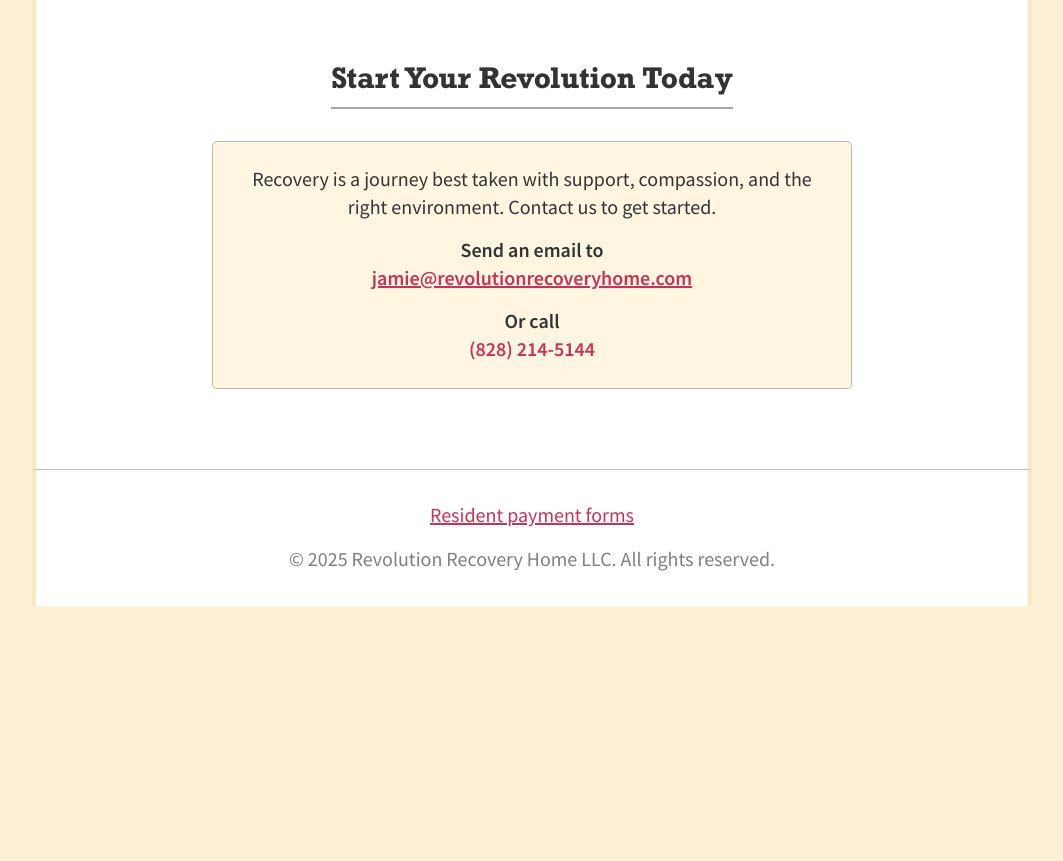
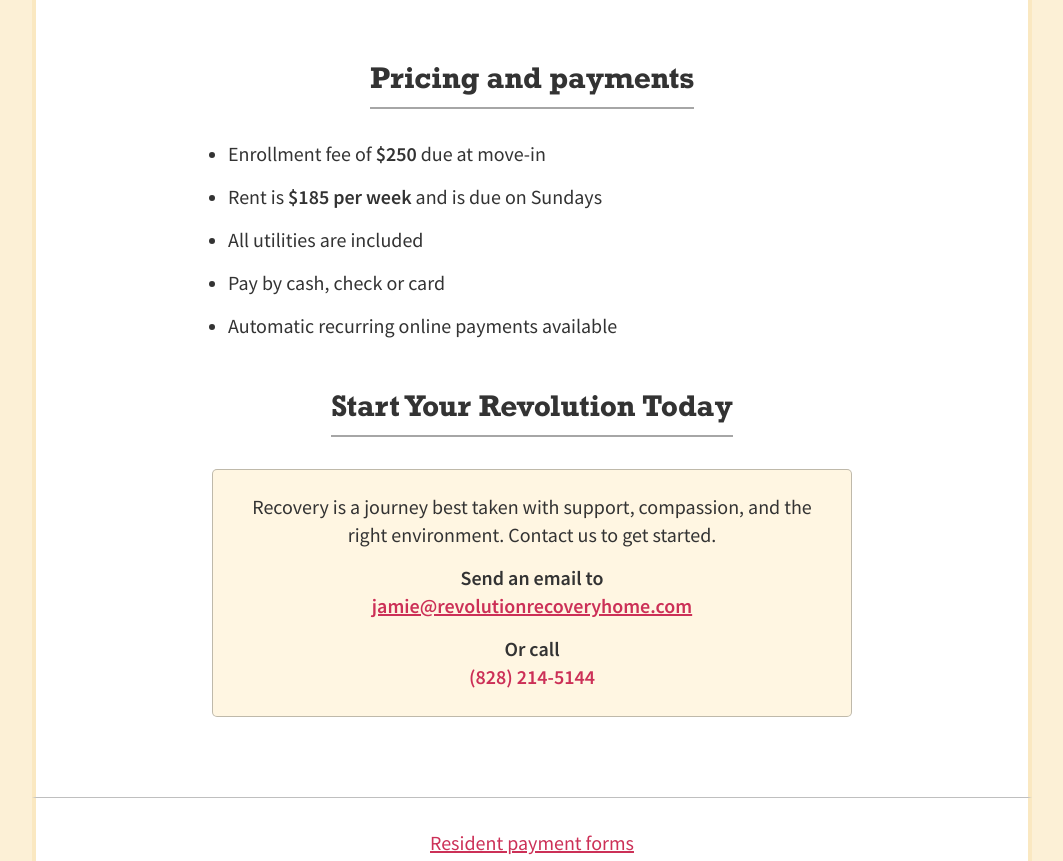
Before and after one commit to abstracthat/revolution-recovery, a plain HTML site: page public/index.html in a window 1280 px wide. Shown: the part 4024-4885 px from the top of the page, without its empty margins (108-1171 px from the left). Before the commit the page ends 4630 px from the top, so only its background shows below. Drawn offline with Linux system fonts and the light colour scheme.

Commit message:
Add pricing

```diff
--- a/public/index.html
+++ b/public/index.html
@@ -241,6 +241,16 @@
           <img src="/images/full/home/IMG_5776.jpg" width="100%" />
         </div>
       </section>
+      <section class="limit-width center mb3 small-mb2">
+        <h2 class="sub-heading underline-heading mb2">Pricing and payments</h2>
+        <ul>
+          <li>Enrollment fee of <strong>$250</strong> due at move-in</li>
+          <li>Rent is <strong>$185 per week</strong> and is due on Sundays</li>
+          <li>All utilities are included</li>
+          <li>Pay by cash, check or card</li>
+          <li>Automatic recurring online payments available</li>
+        </ul>
+      </section>
       <section class="mb3 small-mb2">
         <h2 class="sub-heading underline-heading mb2">
           Start Your Revolution Today
```
